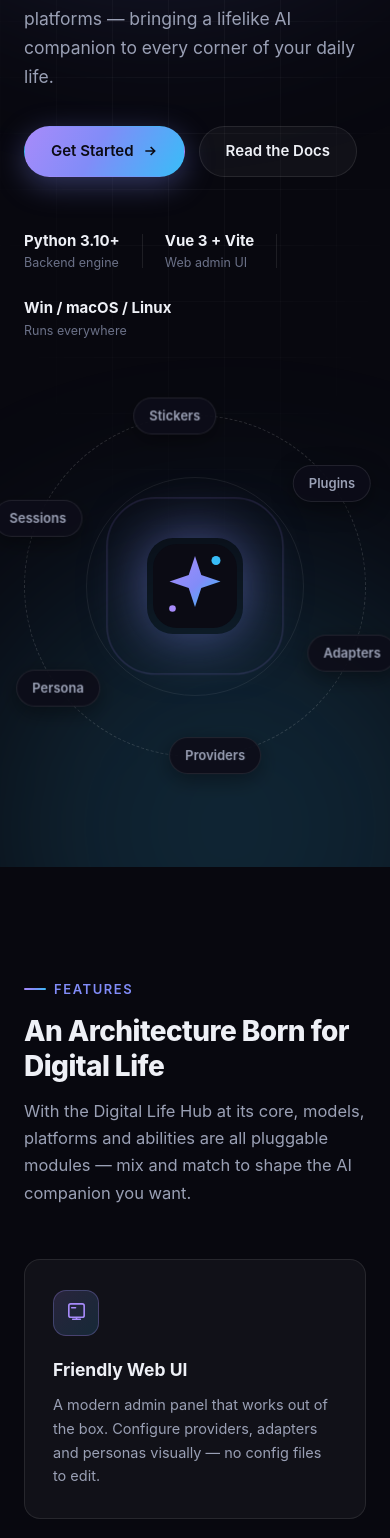
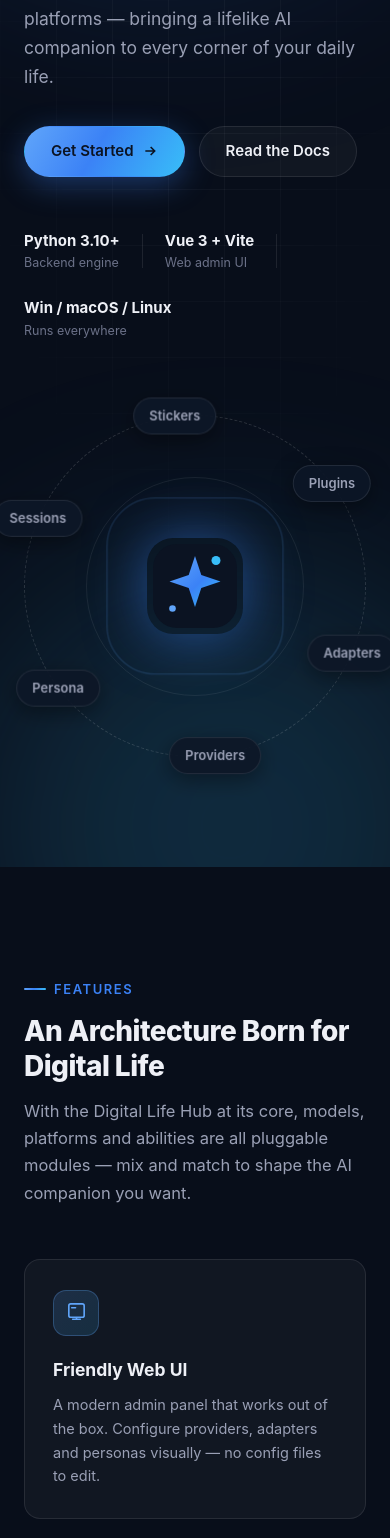
Before and after one commit to KiraAI-Dev/KiraAI-HomePage, a Vue app: page / in a window 390 px wide. Shown: the part 427-1965 px from the top of the page. Built offline with nearby package versions, Linux system fonts and the light colour scheme.

Commit message:
style: change website theme from purple to blue

```diff
--- a/src/components/AdapterSection.vue
+++ b/src/components/AdapterSection.vue
@@ -9,7 +9,7 @@ const adapters = [
   { key: 'wechat', name: 'WeChat', color: '#2dc100' },
   { key: 'discord', name: 'Discord', color: '#5865f2' },
   { key: 'bilibili', name: 'Bilibili', color: '#fb7299' },
-  { key: 'more', name: 'More…', color: '#a78bfa', soon: true },
+  { key: 'more', name: 'More…', color: '#60a5fa', soon: true },
 ]
 
 const abilityKeys = ['llm', 'tts', 'stt', 'image', 'selfie']
@@ -51,7 +51,7 @@ const abilityKeys = ['llm', 'tts', 'stt', 'image', 'selfie']
 
 <style scoped>
 .alt {
-  background: linear-gradient(180deg, transparent, rgba(129, 140, 248, 0.05) 30%, transparent);
+  background: linear-gradient(180deg, transparent, rgba(59, 130, 246, 0.05) 30%, transparent);
 }
 
 .adapter-grid {
@@ -91,8 +91,8 @@ const abilityKeys = ['llm', 'tts', 'stt', 'image', 'selfie']
   letter-spacing: 0.06em;
   padding: 2px 9px;
   border-radius: 999px;
-  color: var(--violet);
-  border: 1px solid rgba(167, 139, 250, 0.4);
+  color: var(--blue);
+  border: 1px solid rgba(96, 165, 250, 0.4);
 }
 
 .adapter p {
--- a/src/components/CommunitySection.vue
+++ b/src/components/CommunitySection.vue
@@ -51,7 +51,7 @@ const channels = computed(() => [
   padding: 72px 40px;
   border-radius: 28px;
   border: 1px solid var(--border);
-  background: linear-gradient(180deg, rgba(129, 140, 248, 0.09), rgba(13, 13, 24, 0.6));
+  background: linear-gradient(180deg, rgba(59, 130, 246, 0.09), rgba(13, 22, 38, 0.6));
   overflow: hidden;
 }
 
@@ -63,7 +63,7 @@ const channels = computed(() => [
   left: 50%;
   transform: translateX(-50%);
   border-radius: 50%;
-  background: rgba(129, 140, 248, 0.28);
+  background: rgba(59, 130, 246, 0.28);
   filter: blur(100px);
   pointer-events: none;
 }
@@ -84,7 +84,7 @@ const channels = computed(() => [
   padding: 26px 24px;
   display: flex;
   flex-direction: column;
-  background: rgba(8, 8, 15, 0.55);
+  background: rgba(8, 14, 26, 0.55);
 }
 
 .channel h3 {
--- a/src/components/FeatureSection.vue
+++ b/src/components/FeatureSection.vue
@@ -73,9 +73,9 @@ const features = [
   border-radius: 13px;
   display: grid;
   place-items: center;
-  background: linear-gradient(135deg, rgba(167, 139, 250, 0.16), rgba(56, 189, 248, 0.14));
-  border: 1px solid rgba(167, 139, 250, 0.28);
-  color: var(--violet);
+  background: linear-gradient(135deg, rgba(96, 165, 250, 0.16), rgba(56, 189, 248, 0.14));
+  border: 1px solid rgba(96, 165, 250, 0.28);
+  color: var(--blue);
   margin-bottom: 20px;
 }
 
--- a/src/components/HeroSection.vue
+++ b/src/components/HeroSection.vue
@@ -97,7 +97,7 @@ const orbitNodes = [
   height: 560px;
   top: -180px;
   left: -120px;
-  background: rgba(129, 140, 248, 0.22);
+  background: rgba(59, 130, 246, 0.22);
 }
 
 .glow-b {
@@ -141,7 +141,7 @@ const orbitNodes = [
 }
 
 .badge:hover {
-  border-color: rgba(167, 139, 250, 0.45);
+  border-color: rgba(96, 165, 250, 0.45);
   color: var(--text);
 }
 
@@ -245,7 +245,7 @@ const orbitNodes = [
   width: 96px;
   height: 96px;
   border-radius: 26px;
-  box-shadow: 0 0 60px rgba(129, 140, 248, 0.55);
+  box-shadow: 0 0 60px rgba(59, 130, 246, 0.55);
   position: relative;
   z-index: 2;
 }
@@ -255,7 +255,7 @@ const orbitNodes = [
   width: 130px;
   height: 130px;
   border-radius: 36px;
-  border: 1px solid rgba(167, 139, 250, 0.5);
+  border: 1px solid rgba(96, 165, 250, 0.5);
   animation: pulse 2.8s ease-out infinite;
 }
 
@@ -289,7 +289,7 @@ const orbitNodes = [
   transform: translate(-50%, -50%) rotate(calc(-1 * var(--angle)));
   padding: 7px 15px;
   border-radius: 999px;
-  background: rgba(13, 13, 24, 0.92);
+  background: rgba(13, 22, 38, 0.92);
   border: 1px solid var(--border);
   font-size: 13px;
   font-weight: 600;
--- a/src/components/QuickStartSection.vue
+++ b/src/components/QuickStartSection.vue
@@ -123,7 +123,7 @@ async function copy() {
 /* ---------- terminal ---------- */
 .terminal {
   overflow: hidden;
-  background: #0b0b16;
+  background: #0b1424;
 }
 
 .terminal:hover {
@@ -201,7 +201,7 @@ async function copy() {
 
 .copy-btn:hover {
   color: var(--text);
-  border-color: rgba(167, 139, 250, 0.5);
+  border-color: rgba(96, 165, 250, 0.5);
 }
 
 .term-body {
--- a/src/components/SiteNav.vue
+++ b/src/components/SiteNav.vue
@@ -122,7 +122,7 @@ onUnmounted(() => {
 }
 
 .nav.scrolled {
-  background: rgba(8, 8, 15, 0.72);
+  background: rgba(8, 14, 26, 0.72);
   backdrop-filter: blur(16px);
   -webkit-backdrop-filter: blur(16px);
   border-bottom-color: var(--border);
@@ -211,7 +211,7 @@ onUnmounted(() => {
 
 .lang-btn:hover {
   color: var(--text);
-  border-color: rgba(167, 139, 250, 0.45);
+  border-color: rgba(96, 165, 250, 0.45);
 }
 
 .lang-btn svg {
@@ -227,7 +227,7 @@ onUnmounted(() => {
   padding: 6px;
   border-radius: 14px;
   border: 1px solid var(--border);
-  background: rgba(13, 13, 24, 0.97);
+  background: rgba(13, 22, 38, 0.97);
   backdrop-filter: blur(16px);
   box-shadow: 0 16px 44px rgba(0, 0, 0, 0.5);
 }
@@ -256,7 +256,7 @@ onUnmounted(() => {
 }
 
 .lang-menu button.active {
-  color: var(--violet);
+  color: var(--blue);
 }
 
 .gh-btn {
@@ -308,7 +308,7 @@ onUnmounted(() => {
     align-items: stretch;
     gap: 4px;
     padding: 12px 24px 20px;
-    background: rgba(8, 8, 15, 0.96);
+    background: rgba(8, 14, 26, 0.96);
     backdrop-filter: blur(16px);
     border-bottom: 1px solid var(--border);
     display: none;
--- a/src/style.css
+++ b/src/style.css
@@ -1,17 +1,17 @@
 :root {
-  --bg: #08080f;
-  --bg-soft: #0d0d18;
+  --bg: #080e1a;
+  --bg-soft: #0d1626;
   --surface: rgba(255, 255, 255, 0.04);
   --surface-hover: rgba(255, 255, 255, 0.07);
   --border: rgba(255, 255, 255, 0.09);
   --text: #eef0f6;
   --text-dim: #9aa0b5;
   --text-faint: #6b7188;
-  --violet: #a78bfa;
-  --indigo: #818cf8;
+  --blue: #60a5fa;
+  --blue-strong: #3b82f6;
   --sky: #38bdf8;
   --pink: #f472b6;
-  --gradient: linear-gradient(120deg, #a78bfa, #818cf8 45%, #38bdf8);
+  --gradient: linear-gradient(120deg, #60a5fa, #3b82f6 45%, #38bdf8);
   --radius: 16px;
   --nav-h: 64px;
   --font: 'Inter', 'HarmonyOS Sans SC', 'MiSans', 'PingFang SC',
@@ -40,7 +40,7 @@ body {
 }
 
 ::selection {
-  background: rgba(129, 140, 248, 0.35);
+  background: rgba(59, 130, 246, 0.35);
 }
 
 a {
@@ -67,7 +67,7 @@ a {
   font-weight: 600;
   letter-spacing: 0.12em;
   text-transform: uppercase;
-  color: var(--indigo);
+  color: var(--blue-strong);
   margin-bottom: 14px;
 }
 
@@ -116,13 +116,13 @@ a {
 
 .btn-primary {
   background: var(--gradient);
-  color: #0b0b14;
-  box-shadow: 0 8px 30px rgba(129, 140, 248, 0.35);
+  color: #0b1322;
+  box-shadow: 0 8px 30px rgba(59, 130, 246, 0.35);
 }
 
 .btn-primary:hover {
   transform: translateY(-2px);
-  box-shadow: 0 12px 40px rgba(129, 140, 248, 0.5);
+  box-shadow: 0 12px 40px rgba(59, 130, 246, 0.5);
 }
 
 .btn-ghost {
@@ -148,7 +148,7 @@ a {
 
 .card:hover {
   transform: translateY(-4px);
-  border-color: rgba(167, 139, 250, 0.35);
+  border-color: rgba(96, 165, 250, 0.35);
   background: var(--surface-hover);
   box-shadow: 0 16px 44px rgba(0, 0, 0, 0.35);
 }
```
Also changed, not shown: public/favicon.svg.
